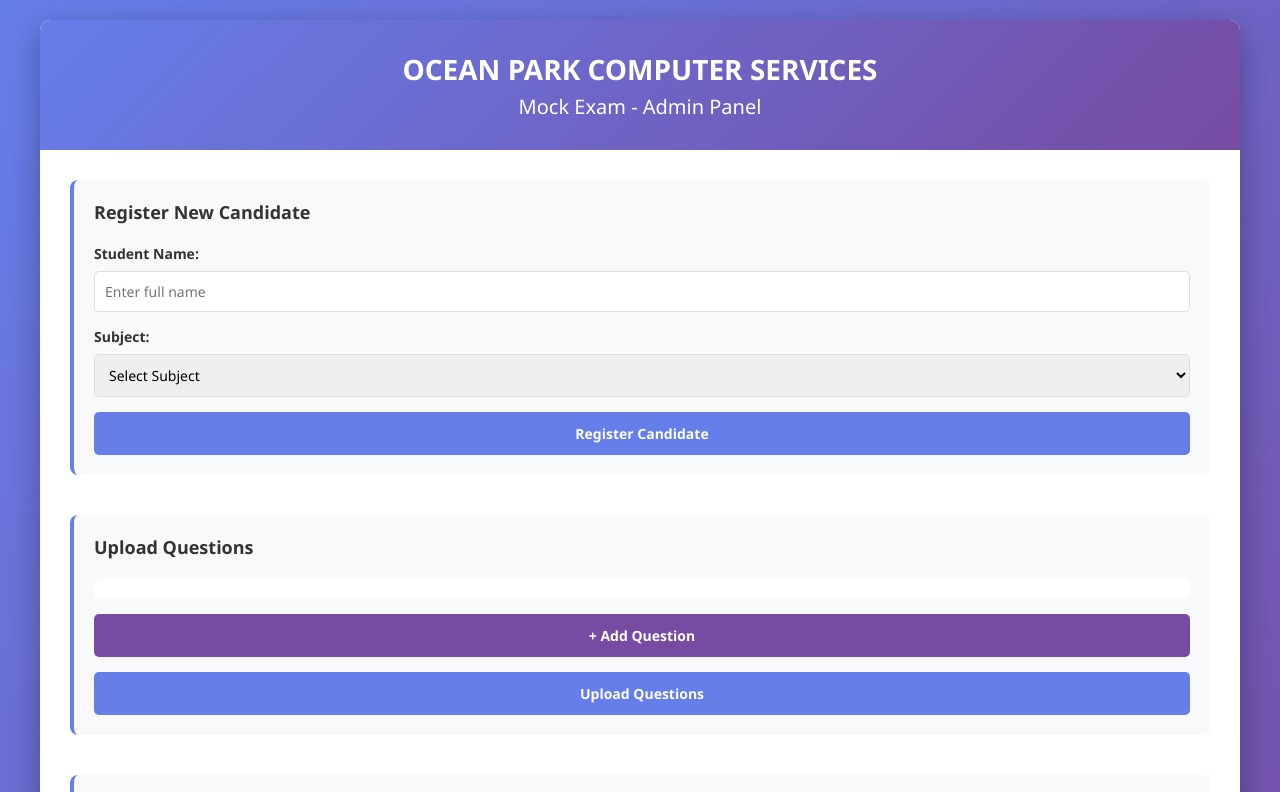
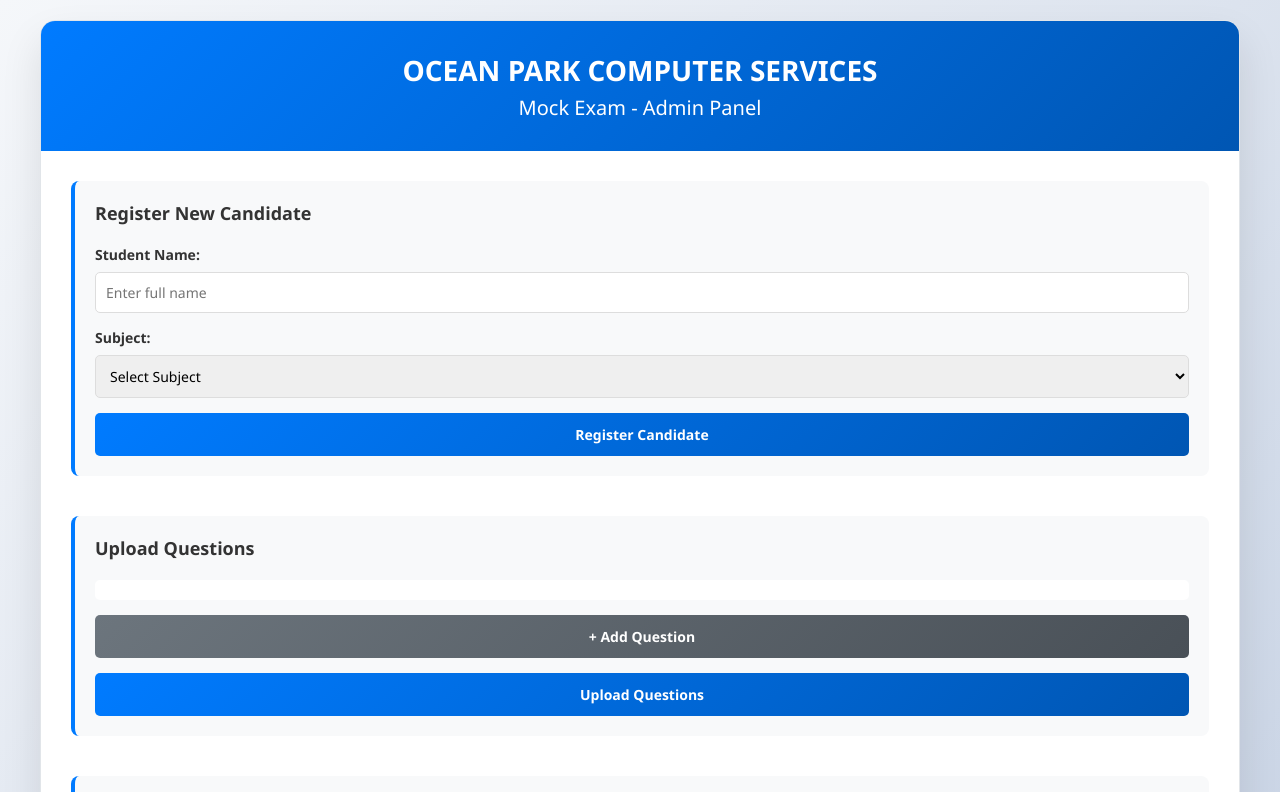
Before and after one commit to Anyom/OCEAN-PACK-2026, a website: page public/admin.html in a window 1280 px wide. Shown: the top 792 px of the page. Drawn offline with Linux system fonts and the light colour scheme.

Commit message:
Update UI to premium blue theme for professional look

```diff
--- a/public/css/admin.css
+++ b/public/css/admin.css
@@ -7,7 +7,7 @@
 
 body {
     font-family: 'Segoe UI', Tahoma, Geneva, Verdana, sans-serif;
-    background: linear-gradient(135deg, #667eea 0%, #764ba2 100%);
+    background: linear-gradient(135deg, #f5f7fa 0%, #c3cfe2 100%);
     min-height: 100vh;
     padding: 20px;
 }
@@ -16,13 +16,14 @@ body {
     max-width: 1200px;
     margin: 0 auto;
     background: white;
-    border-radius: 10px;
-    box-shadow: 0 10px 30px rgba(0, 0, 0, 0.3);
+    border-radius: 15px;
+    box-shadow: 0 20px 40px rgba(0, 0, 0, 0.1);
     overflow: hidden;
+    border: 1px solid #e1e5e9;
 }
 
 .header {
-    background: linear-gradient(135deg, #667eea 0%, #764ba2 100%);
+    background: linear-gradient(135deg, #007bff 0%, #0056b3 100%);
     color: white;
     padding: 30px;
     text-align: center;
@@ -47,7 +48,7 @@ body {
     padding: 20px;
     background: #f8f9fa;
     border-radius: 8px;
-    border-left: 4px solid #667eea;
+    border-left: 4px solid #007bff;
 }
 
 .admin-section h3 {
@@ -87,8 +88,8 @@ body {
 .form-field input:focus,
 .form-field select:focus {
     outline: none;
-    border-color: #667eea;
-    box-shadow: 0 0 5px rgba(102, 126, 234, 0.3);
+    border-color: #007bff;
+    box-shadow: 0 0 5px rgba(0, 123, 255, 0.3);
 }
 
 .btn {
@@ -103,25 +104,25 @@ body {
 }
 
 .btn-primary {
-    background: #667eea;
+    background: linear-gradient(135deg, #007bff, #0056b3);
     color: white;
 }
 
 .btn-primary:hover {
-    background: #5568d3;
+    background: linear-gradient(135deg, #0056b3, #004085);
     transform: translateY(-2px);
-    box-shadow: 0 5px 15px rgba(102, 126, 234, 0.3);
+    box-shadow: 0 5px 15px rgba(0, 123, 255, 0.3);
 }
 
 .btn-secondary {
-    background: #764ba2;
+    background: linear-gradient(135deg, #6c757d, #495057);
     color: white;
 }
 
 .btn-secondary:hover {
-    background: #63398b;
+    background: linear-gradient(135deg, #495057, #343a40);
     transform: translateY(-2px);
-    box-shadow: 0 5px 15px rgba(118, 75, 162, 0.3);
+    box-shadow: 0 5px 15px rgba(108, 117, 125, 0.3);
 }
 
 .response {
--- a/public/css/exam.css
+++ b/public/css/exam.css
@@ -7,7 +7,7 @@
 
 body {
     font-family: 'Segoe UI', Tahoma, Geneva, Verdana, sans-serif;
-    background: #f5f5f5;
+    background: linear-gradient(135deg, #f5f7fa 0%, #c3cfe2 100%);
     overflow: hidden;
 }
 
@@ -16,11 +16,12 @@ body {
     flex-direction: column;
     height: 100vh;
     background: white;
+    box-shadow: 0 0 20px rgba(0, 0, 0, 0.1);
 }
 
 /* Header */
 .exam-header {
-    background: linear-gradient(135deg, #667eea 0%, #764ba2 100%);
+    background: linear-gradient(135deg, #007bff 0%, #0056b3 100%);
     color: white;
     padding: 15px 20px;
     display: flex;
@@ -167,19 +168,21 @@ body {
 .btn-nav {
     flex: 1;
     padding: 12px;
-    background: #667eea;
+    background: linear-gradient(135deg, #007bff, #0056b3);
     color: white;
     border: none;
-    border-radius: 5px;
+    border-radius: 8px;
     font-size: 14px;
     font-weight: 600;
     cursor: pointer;
     transition: all 0.3s;
+    box-shadow: 0 2px 5px rgba(0, 123, 255, 0.2);
 }
 
 .btn-nav:hover:not(:disabled) {
-    background: #5568d3;
+    background: linear-gradient(135deg, #0056b3, #004085);
     transform: translateY(-2px);
+    box-shadow: 0 4px 10px rgba(0, 123, 255, 0.3);
 }
 
 .btn-nav:disabled {
@@ -289,20 +292,21 @@ body {
 
 .btn-submit {
     padding: 12px 30px;
-    background: #4CAF50;
+    background: linear-gradient(135deg, #28a745, #1e7e34);
     color: white;
     border: none;
-    border-radius: 5px;
+    border-radius: 8px;
     font-size: 14px;
     font-weight: 700;
     cursor: pointer;
     transition: all 0.3s;
+    box-shadow: 0 2px 5px rgba(40, 167, 69, 0.2);
 }
 
 .btn-submit:hover {
-    background: #45a049;
+    background: linear-gradient(135deg, #1e7e34, #155724);
     transform: translateY(-2px);
-    box-shadow: 0 5px 15px rgba(76, 175, 80, 0.3);
+    box-shadow: 0 5px 15px rgba(40, 167, 69, 0.3);
 }
 
 /* Modal */
@@ -361,21 +365,21 @@ body {
 }
 
 .btn-primary {
-    background: #667eea;
+    background: linear-gradient(135deg, #007bff, #0056b3);
     color: white;
 }
 
 .btn-primary:hover {
-    background: #5568d3;
+    background: linear-gradient(135deg, #0056b3, #004085);
 }
 
 .btn-secondary {
-    background: #ccc;
-    color: #333;
+    background: linear-gradient(135deg, #6c757d, #495057);
+    color: white;
 }
 
 .btn-secondary:hover {
-    background: #bbb;
+    background: linear-gradient(135deg, #495057, #343a40);
 }
 
 /* Results Modal */
--- a/public/css/login.css
+++ b/public/css/login.css
@@ -7,20 +7,13 @@
 
 body {
     font-family: 'Segoe UI', Tahoma, Geneva, Verdana, sans-serif;
-    background: linear-gradient(-45deg, #0f3460, #16213e, #1a1f3a, #0d1b2a);
-    background-size: 400% 400%;
-    animation: gradientShift 20s ease infinite;
+    background: linear-gradient(135deg, #f5f7fa 0%, #c3cfe2 100%);
     min-height: 100vh;
     display: flex;
     justify-content: center;
     align-items: center;
     flex-direction: column;
-}
-
-@keyframes gradientShift {
-    0% { background-position: 0% 50%; }
-    50% { background-position: 100% 50%; }
-    100% { background-position: 0% 50%; }
+    color: #333;
 }
 
 .login-container {
@@ -47,15 +40,12 @@ body {
 .login-box {
     background: white;
     padding: 50px;
-    border-radius: 20px;
-    box-shadow:
-        0 20px 60px rgba(0, 0, 0, 0.4),
-        0 0 80px rgba(0, 212, 255, 0.1);
+    border-radius: 15px;
+    box-shadow: 0 20px 40px rgba(0, 0, 0, 0.1);
     width: 100%;
     max-width: 450px;
     text-align: center;
-    animation: slideUpEntrance 0.8s cubic-bezier(0.34, 1.56, 0.64, 1);
-    border: 1px solid rgba(255, 255, 255, 0.2);
+    border: 1px solid #e1e5e9;
 }
 
 @keyframes slideUpEntrance {
@@ -76,7 +66,7 @@ body {
 
 .login-header h1 {
     font-size: 32px;
-    background: linear-gradient(135deg, #00a86b, #d4af37);
+    background: linear-gradient(135deg, #007bff, #0056b3);
     -webkit-background-clip: text;
     -webkit-text-fill-color: transparent;
     background-clip: text;
@@ -86,7 +76,7 @@ body {
 
 .login-header h2 {
     font-size: 20px;
-    color: #00a86b;
+    color: #007bff;
     margin-bottom: 10px;
     font-weight: 600;
 }
@@ -126,28 +116,29 @@ body {
 
 .form-group input:focus {
     outline: none;
-    border-color: #667eea;
-    box-shadow: 0 0 8px rgba(102, 126, 234, 0.3);
+    border-color: #007bff;
+    box-shadow: 0 0 8px rgba(0, 123, 255, 0.3);
 }
 
 .btn-login {
     padding: 12px;
-    background: #667eea;
+    background: linear-gradient(135deg, #007bff, #0056b3);
     color: white;
     border: none;
-    border-radius: 5px;
+    border-radius: 8px;
     font-size: 16px;
     font-weight: 700;
     cursor: pointer;
     transition: all 0.3s;
     font-family: inherit;
     letter-spacing: 1px;
+    box-shadow: 0 4px 15px rgba(0, 123, 255, 0.3);
 }
 
 .btn-login:hover {
-    background: #5568d3;
+    background: linear-gradient(135deg, #0056b3, #004085);
     transform: translateY(-2px);
-    box-shadow: 0 8px 20px rgba(102, 126, 234, 0.4);
+    box-shadow: 0 8px 25px rgba(0, 123, 255, 0.4);
 }
 
 .btn-login:active {
```
Also changed, not shown: 1 other file.
